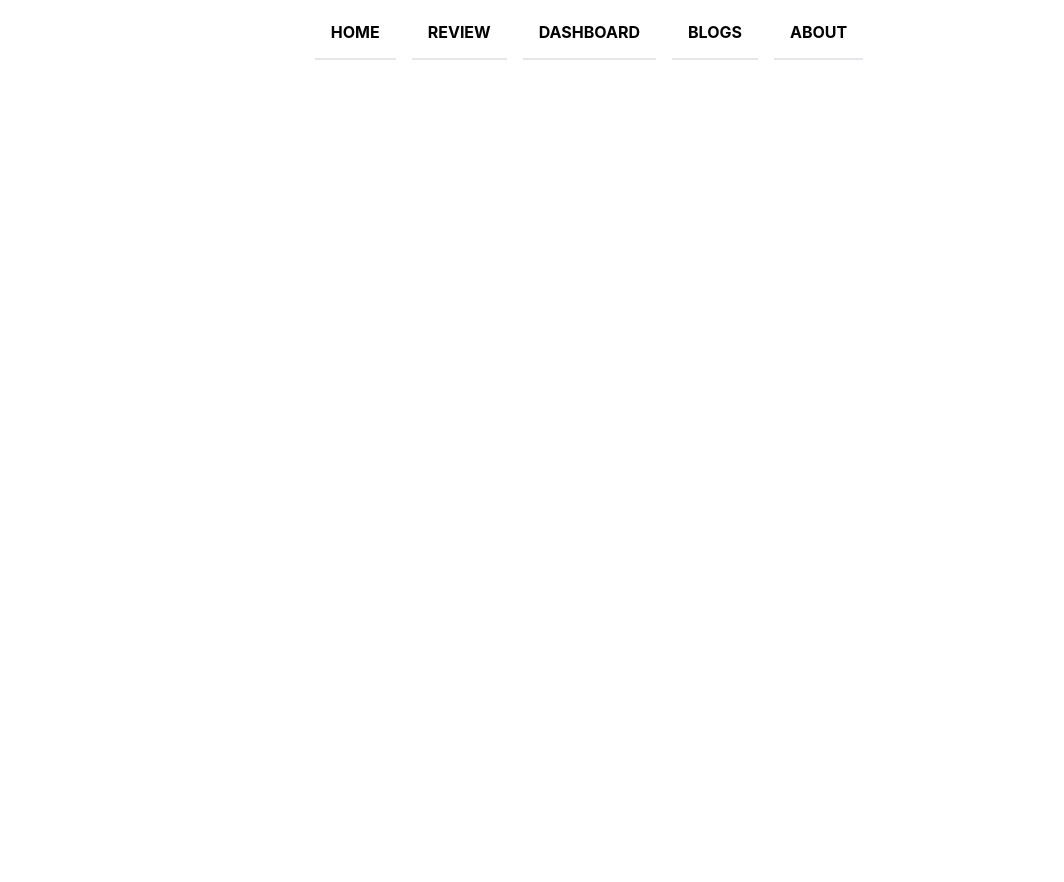
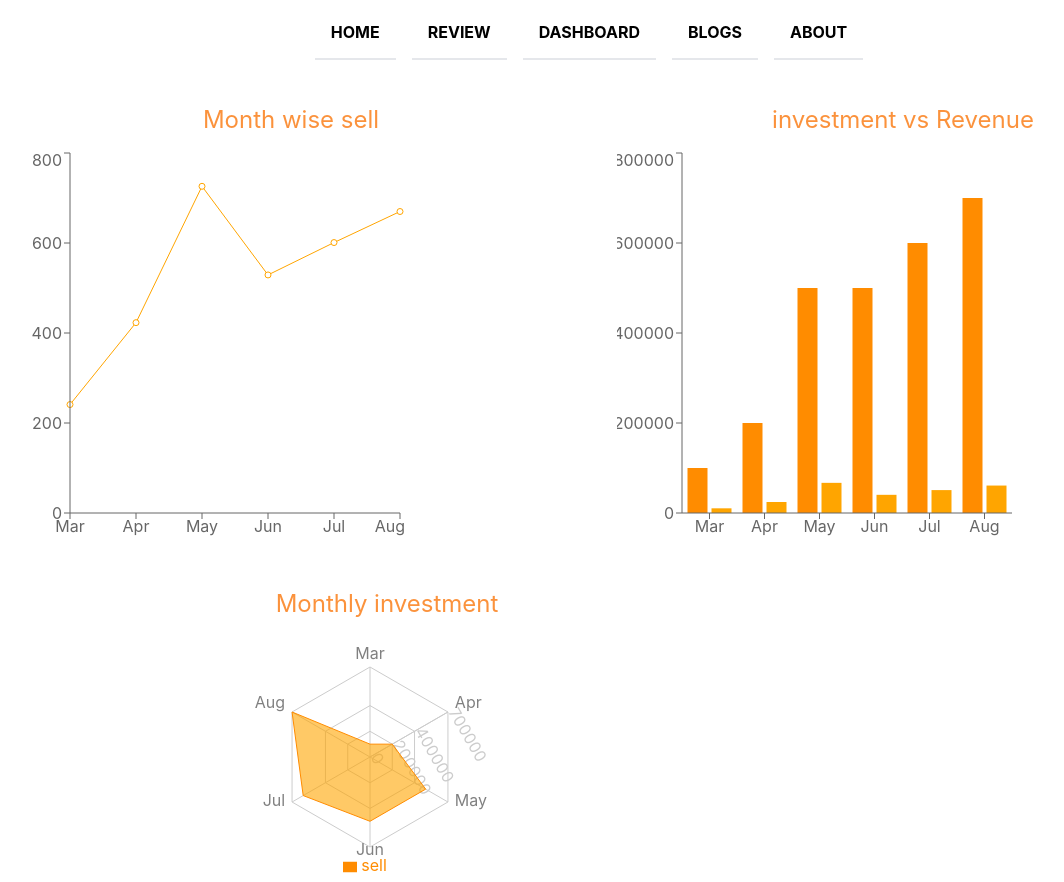
Before and after one commit to NISHAN75/products-analayics, a React (Create React App) app: page /dashboard in a window 1280 px wide. Shown: the whole page, without its empty margins (43-1107 px from the left). Before the commit the page ends 800 px from the top, so only its background shows below. Built offline with nearby package versions, Linux system fonts and the light colour scheme.

Commit message:
blogs area raday

```diff
--- /dev/null
+++ b/public/chartData.json
@@ -0,0 +1,38 @@
+[
+  {
+      "month": "Mar",
+      "investment": 100000,
+      "sell": 241,
+      "revenue": 10401
+  },
+  {
+      "month": "Apr",
+      "investment": 200000,
+      "sell": 423,
+      "revenue": 24500
+  },
+  {
+      "month": "May",
+      "investment": 500000,
+      "sell": 726,
+      "revenue": 67010
+  },
+  {
+      "month": "Jun",
+      "investment": 500000,
+      "sell": 529,
+      "revenue": 40405
+  },
+  {
+      "month": "Jul",
+      "investment": 600000,
+      "sell": 601,
+      "revenue": 50900
+  },
+  {
+      "month": "Aug",
+      "investment": 700000,
+      "sell": 670,
+      "revenue": 61000
+  }
+]
--- a/src/component/About/About.js
+++ b/src/component/About/About.js
@@ -3,7 +3,9 @@ import React from 'react';
 const About = () => {
   return (
     <div>
-      <h1>this is about</h1>
+      <p className='text-2xl text-orange-500'>
+      Caption for Myself: Describing oneself is probably the most difficult thing for anyone and especially when it should be in limited words or in one sentence. But sometimes you need to introduce yourself and write something on the about me section of social media like Facebook, Instagram, Twitter, Snapchat, or a short bio for your profile. Even when you post selfies or pictures of yourself doubtless it will be nice to tie them with a caption for myself. Most of the time that could focus on your positive attitude, strong personality, or your funny side whatever you like to show. Here we came up to you along with the best caption for me and caption for myself which will lend a hand to present yourself and describe your photos.
+      </p>
     </div>
   );
 };
--- a/src/component/Blogs/Blogs.js
+++ b/src/component/Blogs/Blogs.js
@@ -1,9 +1,21 @@
-import React from 'react';
+import React from "react";
 
 const Blogs = () => {
   return (
-    <div>
-      <h1>this is blog</h1>
+    <div className="blogs-area">
+      <h3 className="text-3xl mb-5 text-orange-400 font-bold">1.What is context api?</h3>
+      <p className="text-2xl mb-8">
+        React Context is a method to pass props from parent to child component(s), by storing the props in a store(similar in Redux) and using these props from the store by child component(s) without actually passing them manually at each level of the component tree.
+      </p>
+      <h3 className="text-3xl mb-5 text-orange-400 font-bold">2.what is semantic tag?</h3>
+      <p className="text-2xl mb-8">
+        semantic elements = elements with a meaning Semantic HTML elements are
+        those that clearly describe their meaning in a human- and
+        machine-readable way and its meaning to both the browser and the
+        developer. examples of non-semantic elements div and span tag tells
+        nothing about its content. examples of semantic elements form tag,table
+        tag and article tag clearly defines its content.
+      </p>
     </div>
   );
 };
--- a/src/component/DashBoard/DashBoard.js
+++ b/src/component/DashBoard/DashBoard.js
@@ -1,9 +1,69 @@
-import React from 'react';
+import React, { useEffect, useState } from "react";
+import {
+  Bar,
+  BarChart,
+  Legend,
+  Line,
+  LineChart,
+  Pie,
+  PieChart,
+  PolarAngleAxis,
+  PolarGrid,
+  PolarRadiusAxis,
+  Radar,
+  RadarChart,
+  RadialBar,
+  RadialBarChart,
+  Tooltip,
+  XAxis,
+  YAxis,
+} from "recharts";
 
 const DashBoard = () => {
+  const [chartData, SetChartData] = useState([]);
+  useEffect(() => {
+    fetch("chartData.json")
+      .then((res) => res.json())
+      .then((data) => SetChartData(data));
+  }, []);
   return (
-    <div>
-
+    <div className="chart-container grid grid-cols-2 gap-10 mt-10">
+      <div className="chart-content text-center">
+        <h3 className="text-2xl text-orange-400 mb-3">Month wise sell</h3>
+        <LineChart width={400} height={400} data={chartData}>
+          <Line dataKey={"sell"} stroke="#FFA500"></Line>
+          <XAxis dataKey={"month"}></XAxis>
+          <YAxis></YAxis>
+          <Tooltip />
+        </LineChart>
+      </div>
+      <div className="chart-content text-center">
+      <h3 className="text-2xl text-orange-400 mb-3">investment vs Revenue</h3>
+        <BarChart width={400} height={400} data={chartData}>
+        <Bar dataKey={"investment"} fill="#FF8C00"></Bar>
+          <Bar dataKey={"revenue"} fill="#FFA500"></Bar>
+          <XAxis dataKey={"month"}></XAxis>
+          <YAxis></YAxis>
+          <Tooltip/>
+        </BarChart>
+      </div>
+      <div className="chart-content text-center">
+      <h3 className="text-2xl ml-48 text-orange-400 mb-3"> Monthly investment</h3>
+        <RadarChart outerRadius={90} width={730} height={250} data={chartData}>
+          <PolarGrid />
+          <PolarAngleAxis dataKey="month" />
+          <PolarRadiusAxis angle={30} domain={[0, 150]} />
+          <Radar
+            name="sell"
+            dataKey="investment"
+            stroke="#FF8C00"
+            fill="#FFA500"
+            fillOpacity={0.6}
+          />
+          <Legend />
+          <Tooltip />
+        </RadarChart>
+      </div>
     </div>
   );
 };
```
